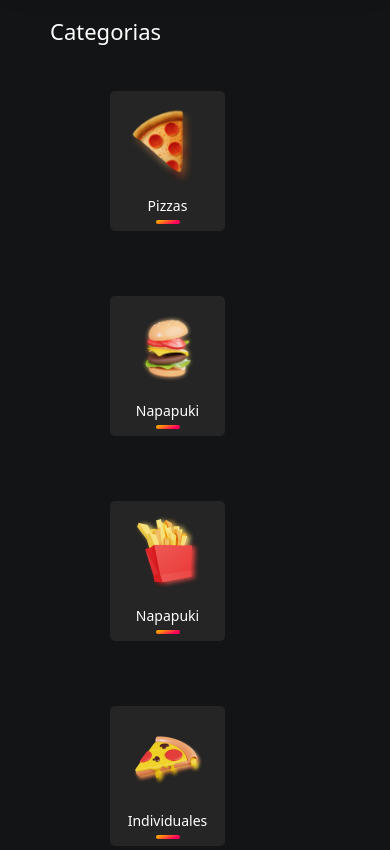
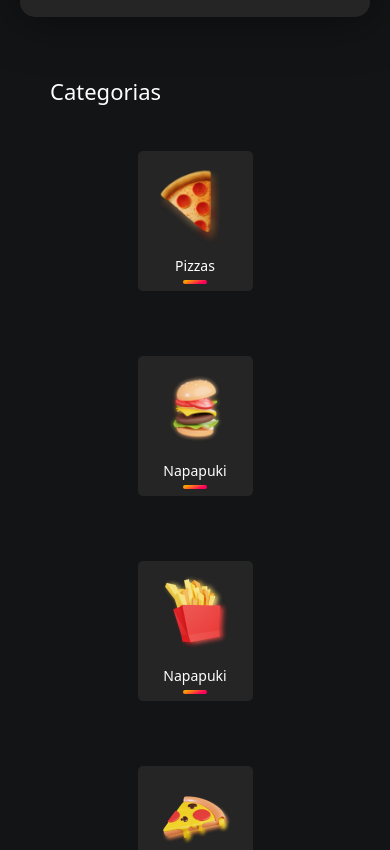
Before and after one commit to NachoRayen/ZappiNucba_, a plain HTML site: page index.html in a window 390 px wide. Shown: the part 1150-2000 px from the top of the page. Drawn offline with Linux system fonts and the light colour scheme; files whose address does not match are found by name.

Commit message:
Se agregó el responsive en 400px

```diff
--- a/mediaqueries.css
+++ b/mediaqueries.css
@@ -74,3 +74,15 @@
         scale: 0.8;
     }
 }
+
+@media (max-width: 400px){
+    .hero_info div h1{
+        margin-top: 70px;
+    }
+
+    .categories-cajas{
+        display: flex;
+        justify-content: center;
+        align-items: center;
+    }
+}
```
